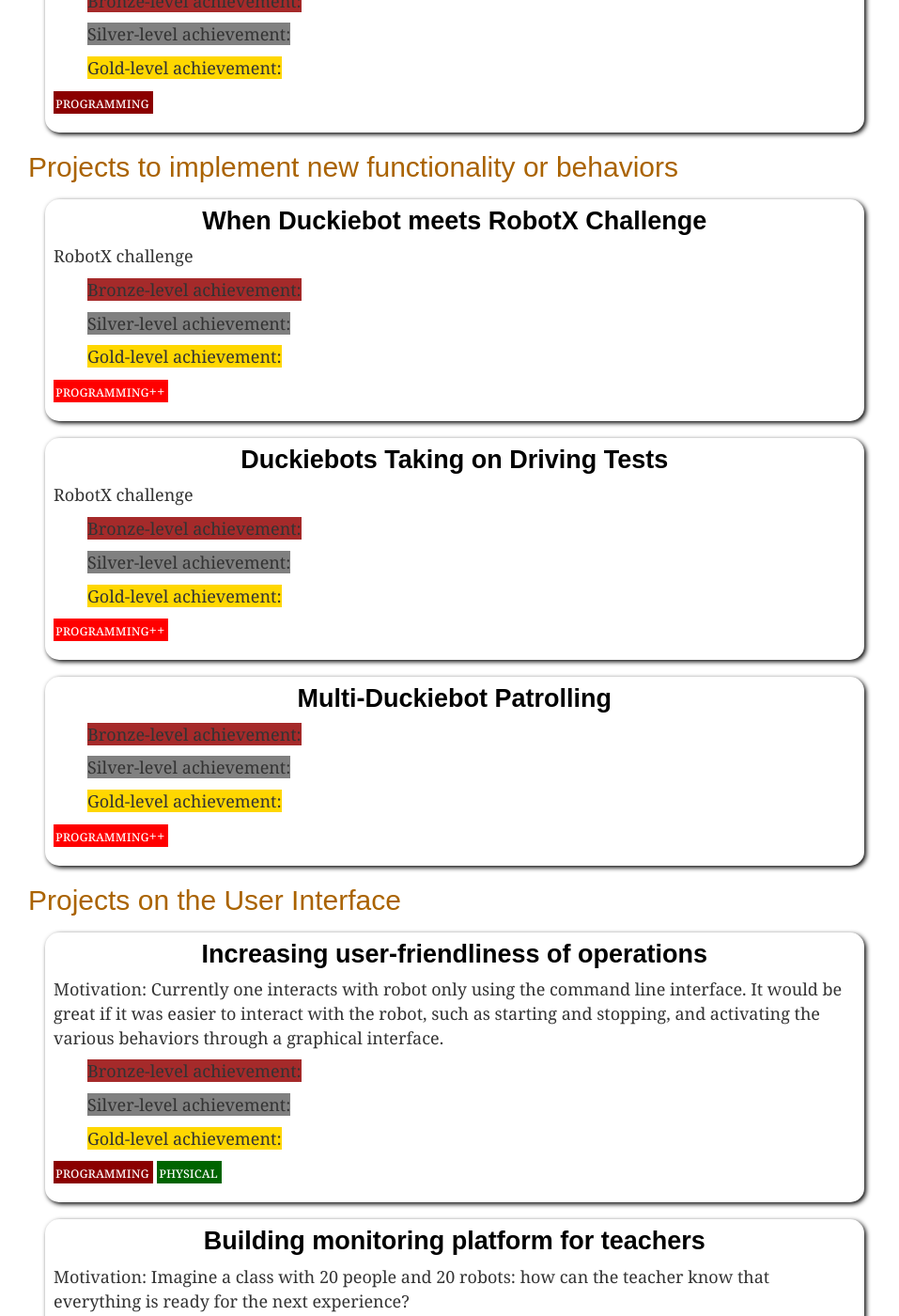
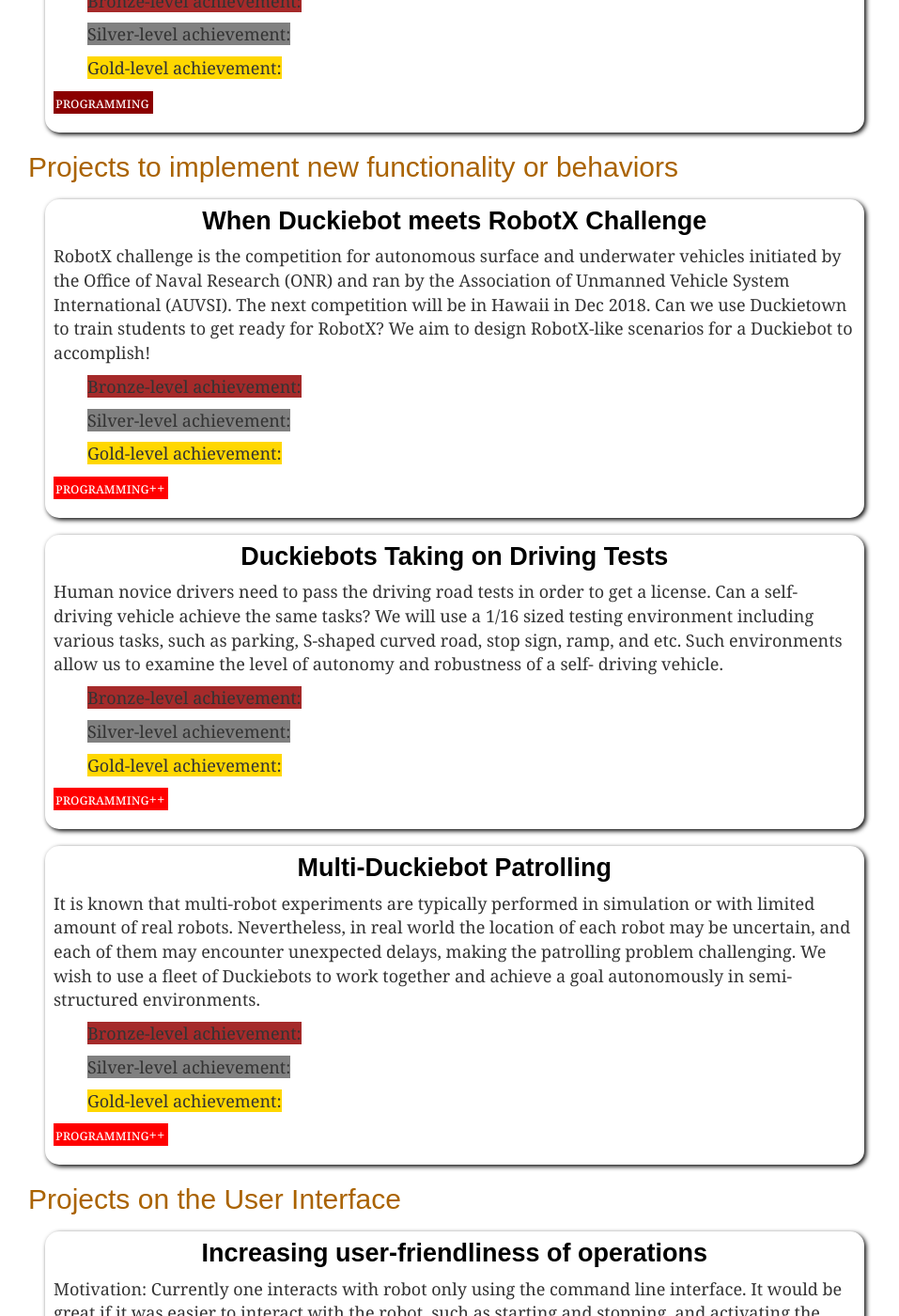
Before and after one commit to ducktown/duckietown.org, a Jekyll site: the page built from 07_ideas.md, in a window 1280 px wide and 1400 px high, scrolled down 1037 px. Shown: the whole window at 94% size, without its empty margins (270-1227 px from the left). Built offline with Jekyll 4.4.1, drawn with Linux system fonts in a browser that asks for light colours.

Commit message:
revise ideas from NCTU

```diff
--- a/07_ideas.md
+++ b/07_ideas.md
@@ -61,7 +61,7 @@ Motivation:
 
 ### When Duckiebot meets RobotX Challenge
 
-RobotX challenge
+RobotX challenge is the competition for autonomous surface and underwater vehicles initiated by the Office of Naval Research (ONR) and ran by the Association of Unmanned Vehicle System International (AUVSI). The next competition will be in Hawaii in Dec 2018. Can we use Duckietown to train students to get ready for RobotX? We aim to design RobotX-like scenarios for a Duckiebot to accomplish!
 
 <span class="bronze"/>
 
@@ -78,7 +78,7 @@ RobotX challenge
 
 ### Duckiebots Taking on Driving Tests
 
-RobotX challenge
+Human novice drivers need to pass the driving road tests in order to get a license. Can a self-driving vehicle achieve the same tasks? We will use a 1/16 sized testing environment including various tasks, such as parking, S-shaped curved road, stop sign, ramp, and etc. Such environments allow us to examine the level of autonomy and robustness of a self- driving vehicle.
 
 <span class="bronze"/>
 
@@ -93,6 +93,8 @@ RobotX challenge
 <div class='idea' markdown='1'>
 
 ### Multi-Duckiebot Patrolling
+
+It is known that multi-robot experiments are typically performed in simulation or with limited amount of real robots. Nevertheless, in real world the location of each robot may be uncertain, and each of them may encounter unexpected delays, making the patrolling problem challenging. We wish to use a fleet of Duckiebots to work together and achieve a goal autonomously in semi-structured environments.
 
 <span class="bronze"/>
 
```
